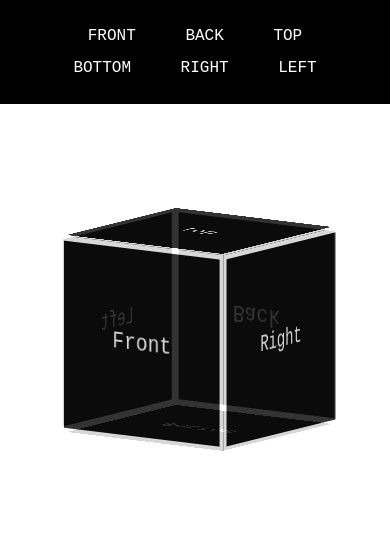
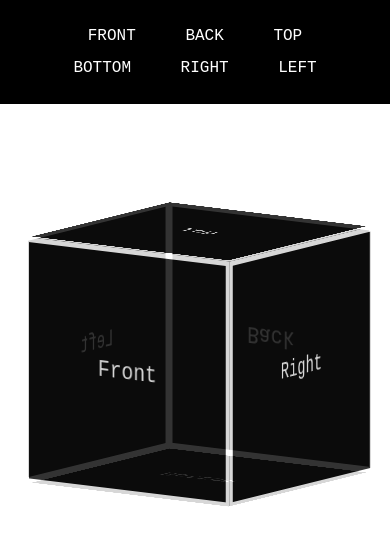
Before and after one commit to Brian-T-Hart/rotating-cube, a plain HTML site: page index.html in a window 390 px wide. Drawn offline with Linux system fonts and the light colour scheme.

Commit message:
resized cube on mobile and added cursor style

```diff
--- a/styles.css
+++ b/styles.css
@@ -24,6 +24,7 @@ ul {
 
 li {
     color: #FFF;
+    cursor: pointer;
     display: inline;
     line-height: 32px;
     padding: 20px;
@@ -114,37 +115,37 @@ section {
 
 @media screen and (max-width: 480px) {
     .cube {
-        height: 200px;
-        width: 200px;
+        height: 250px;
+        width: 250px;
     }
 
     .face {
-        height: 200px;
-        width: 200px;
+        height: 250px;
+        width: 250px;
     }
 
     /* cube transforms */
     .face.front {
-        transform: translateZ(100px);
+        transform: translateZ(125px);
     }
 
     .face.back {
-        transform: rotateX(180deg) translateZ(100px);
+        transform: rotateX(180deg) translateZ(125px);
     }
 
     .face.top {
-        transform: rotateX(90deg) translateZ(100px);
+        transform: rotateX(90deg) translateZ(125px);
     }
 
     .face.bottom {
-        transform: rotateX(-90deg) translateZ(100px);
+        transform: rotateX(-90deg) translateZ(125px);
     }
 
     .face.right {
-        transform: rotateY(90deg) translateZ(100px);
+        transform: rotateY(90deg) translateZ(125px);
     }
 
     .face.left {
-        transform: rotateY(-90deg) translateZ(100px);
+        transform: rotateY(-90deg) translateZ(125px);
     }
 }
```
